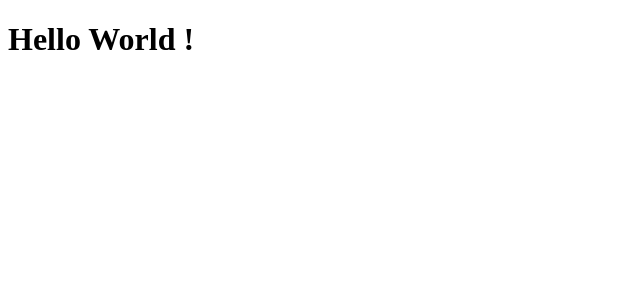
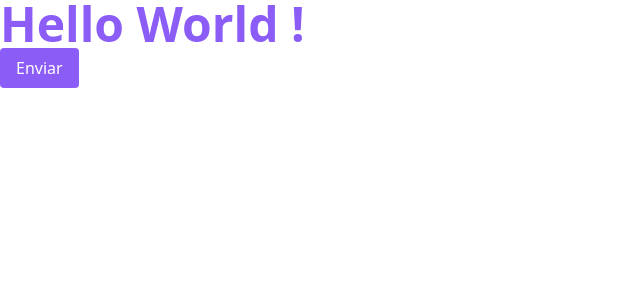
Before and after one commit to savioDamasceno/Design-system-ignitelab, a React (Vite) app: page / in a window 1280 px wide. Shown: the top 300 px of the page, without its empty margins (0-640 px from the left). Built offline with nearby package versions, Linux system fonts and the light colour scheme.

Commit message:
FEAT: Configure tailwindcss

```diff
--- a/src/App.tsx
+++ b/src/App.tsx
@@ -1,6 +1,14 @@
+import './styles/global.css'
+
 export function App() {
 
   return (
-    <h1>Hello World !</h1>
+    <>
+      <h1 className='font-bold text-5xl text-violet-500 '>Hello World !</h1>
+
+      <button className='bg-violet-500 font-medium px-4 py-2 rounded text-white hover:bg-violet-600'>
+        Enviar
+      </button>
+    </>
   )
 }
--- /dev/null
+++ b/src/styles/global.css
@@ -0,0 +1,3 @@
+@tailwind base;
+@tailwind utilities;
+@tailwind components;
```
